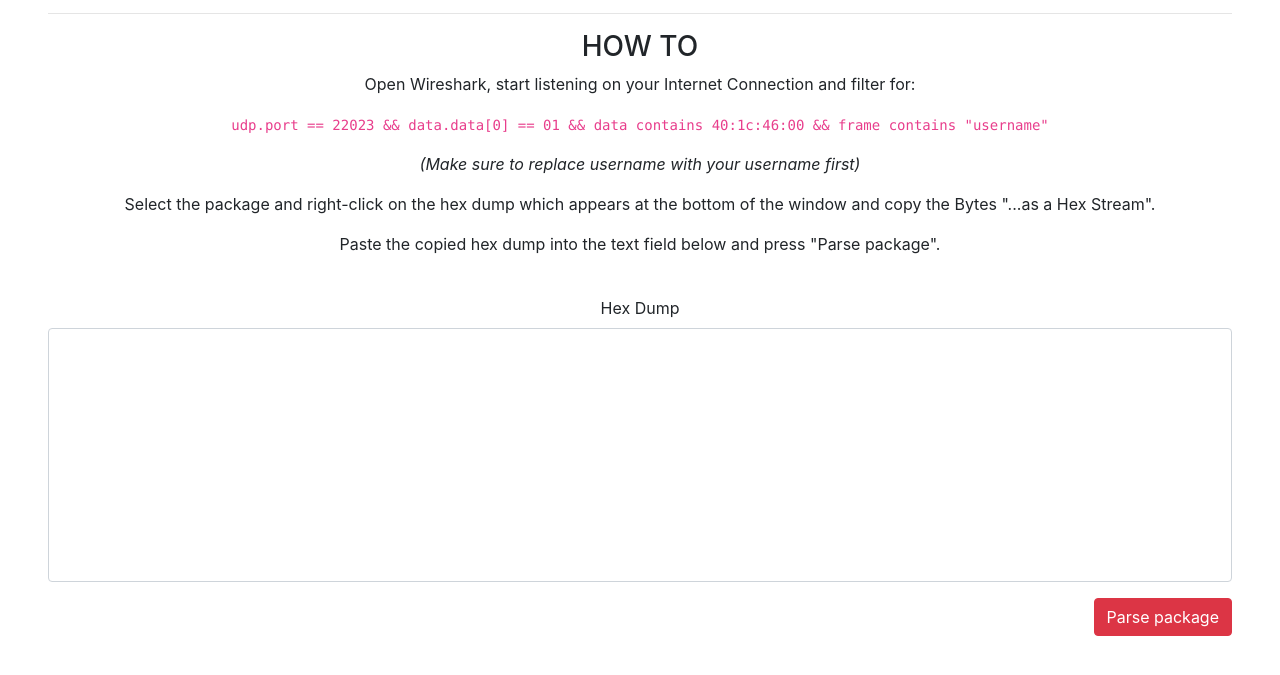
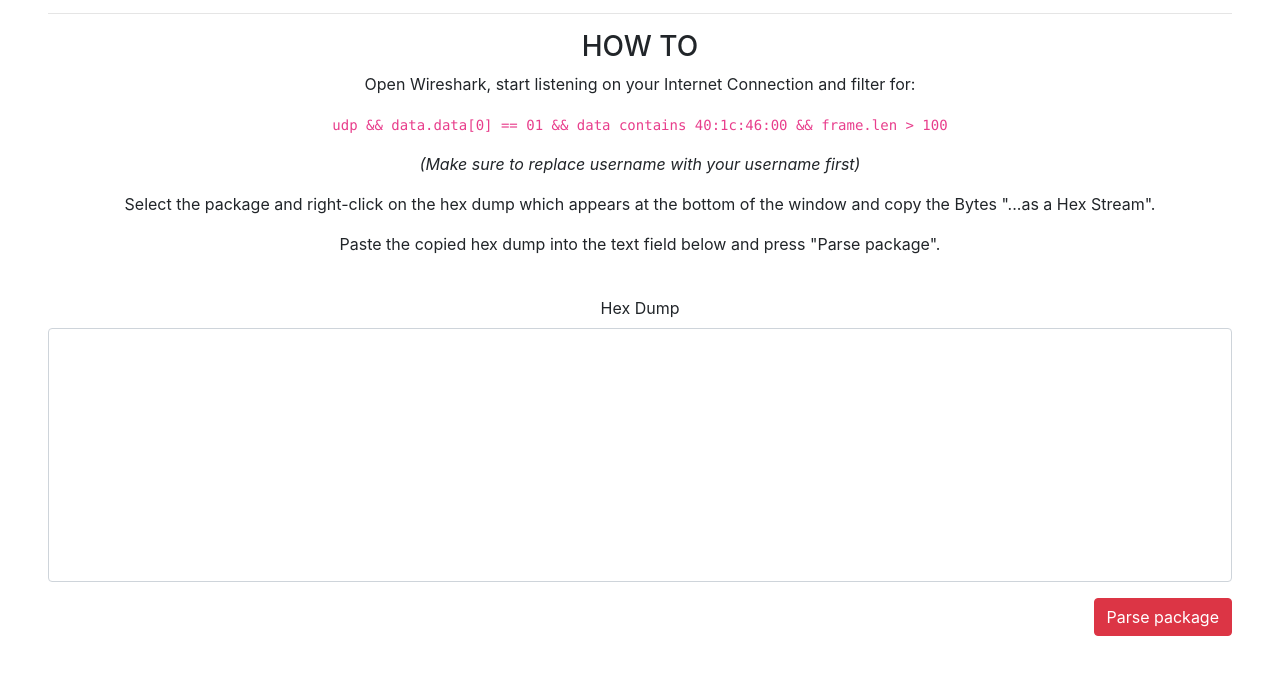
Before and after one commit to simonpannek/Imparser, a plain HTML site: page www/index.html in a window 1280 px wide. Both pictures are taken after a click on the element "HOW TO". Shown: the part 67-742 px from the top of the page. Drawn offline with nearby package versions, Linux system fonts and the light colour scheme.

Commit message:
Better filter and remove console logs

```diff
--- a/www/assets/js/main.js
+++ b/www/assets/js/main.js
@@ -26,8 +26,6 @@ function parsePackage() {
             let size = getByte(pointer, dump) + getByte(pointer + 1, dump) * 256;
             pointer += 2;
             const type = getByte(pointer++, dump);
-            console.log("Size: " + size);
-            console.log("Type: " + type);
 
             // Check if type is interesting to us
             if (type === 2) {
@@ -38,8 +36,6 @@ function parsePackage() {
                     size--;
                 }
                 const action = getByte(pointer++, dump);
-                console.log("Target: " + target);
-                console.log("Action: " + action);
 
                 // Update size
                 size -= 2;
@@ -59,8 +55,6 @@ function parsePackage() {
                         for (let i = 0; i < name_length; i++)
                             name += String.fromCharCode(getByte(pointer + i, dump));
                         pointer += name_length;
-                        console.log("Length: " + name_length)
-                        console.log("Name: " + name);
 
                         // Get color, hat, pet and skin
                         const color = getByte(pointer++, dump);
--- a/www/index.html
+++ b/www/index.html
@@ -26,8 +26,7 @@
     <div class="collapse" id="how-to">
         <p>Open Wireshark, start listening on your Internet Connection and filter for:</p>
         <div class="my-3">
-            <code>udp.port == 22023 && data.data[0] == 01 && data contains 40:1c:46:00 && frame contains
-                "username"</code>
+            <code>udp && data.data[0] == 01 && data contains 40:1c:46:00 && frame.len > 100</code>
         </div>
         <p><i>(Make sure to replace username with your username first)</i></p>
 
```
Also changed, not shown: 1 other file.
